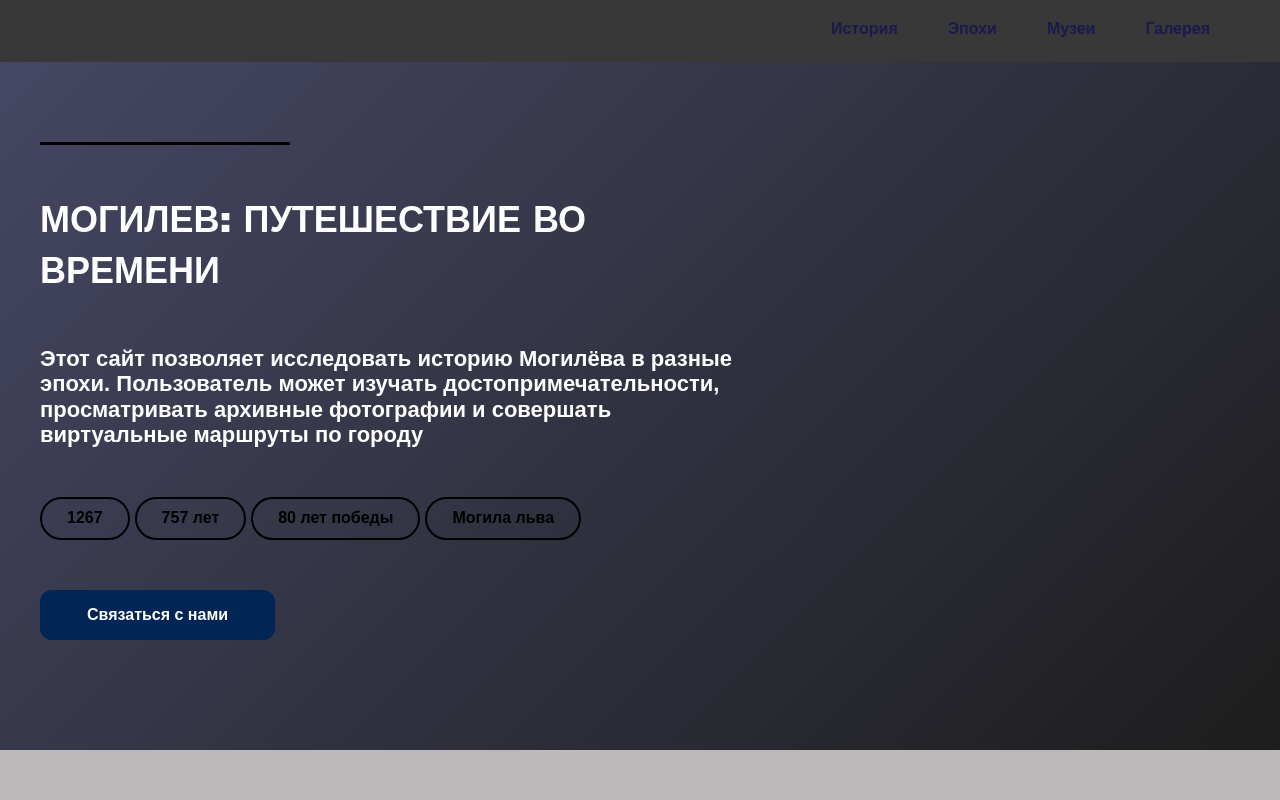
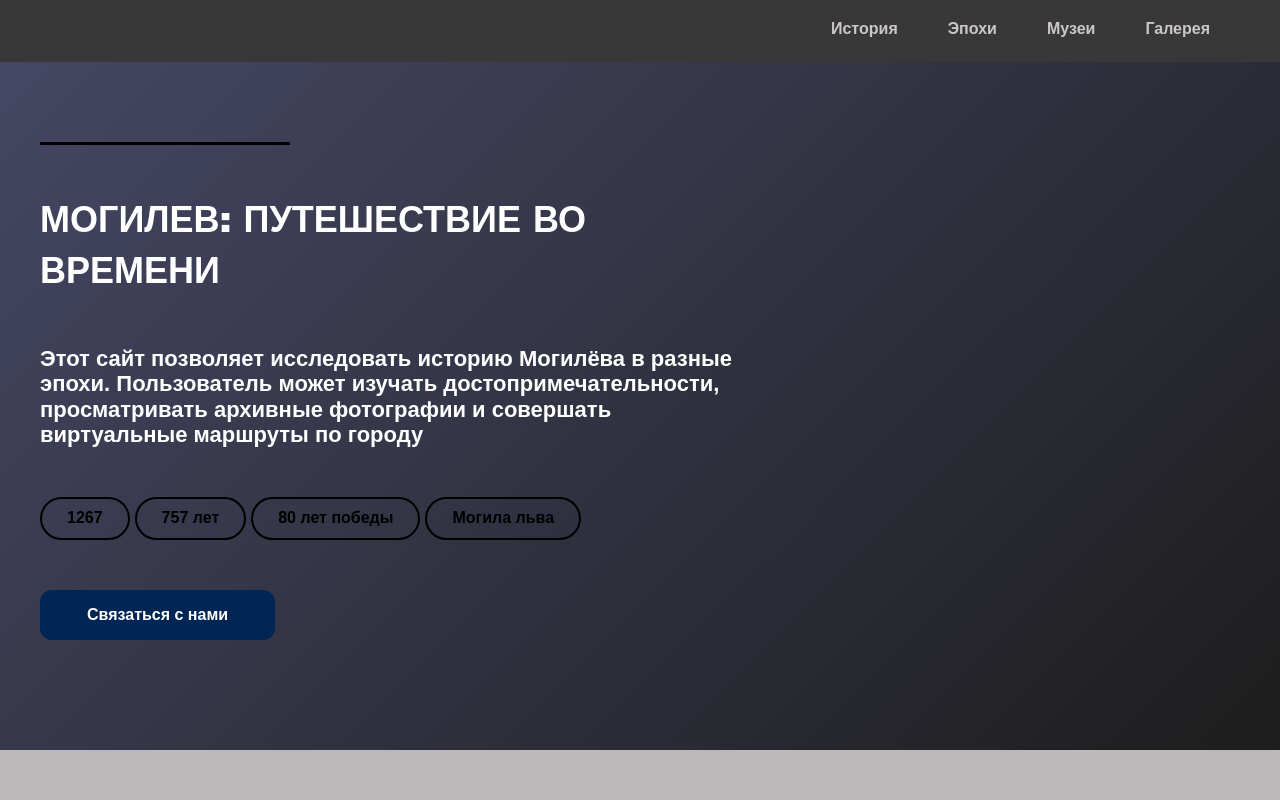
Before and after one commit to skreamer20/sss, a plain HTML site: page index.html in a window 1280 px wide. Shown: the top 800 px of the page. Drawn offline with nearby package versions, Linux system fonts and the light colour scheme.

Commit message:
menu color

```diff
--- a/style.css
+++ b/style.css
@@ -79,7 +79,7 @@ a {
 .menu__link {
     position: relative;
     display: inline-block;
-    color: var(--base-color);
+    color: #cbc7c7;
     font-weight: 600;
     text-decoration: none;
     padding-bottom: 4px;
```
